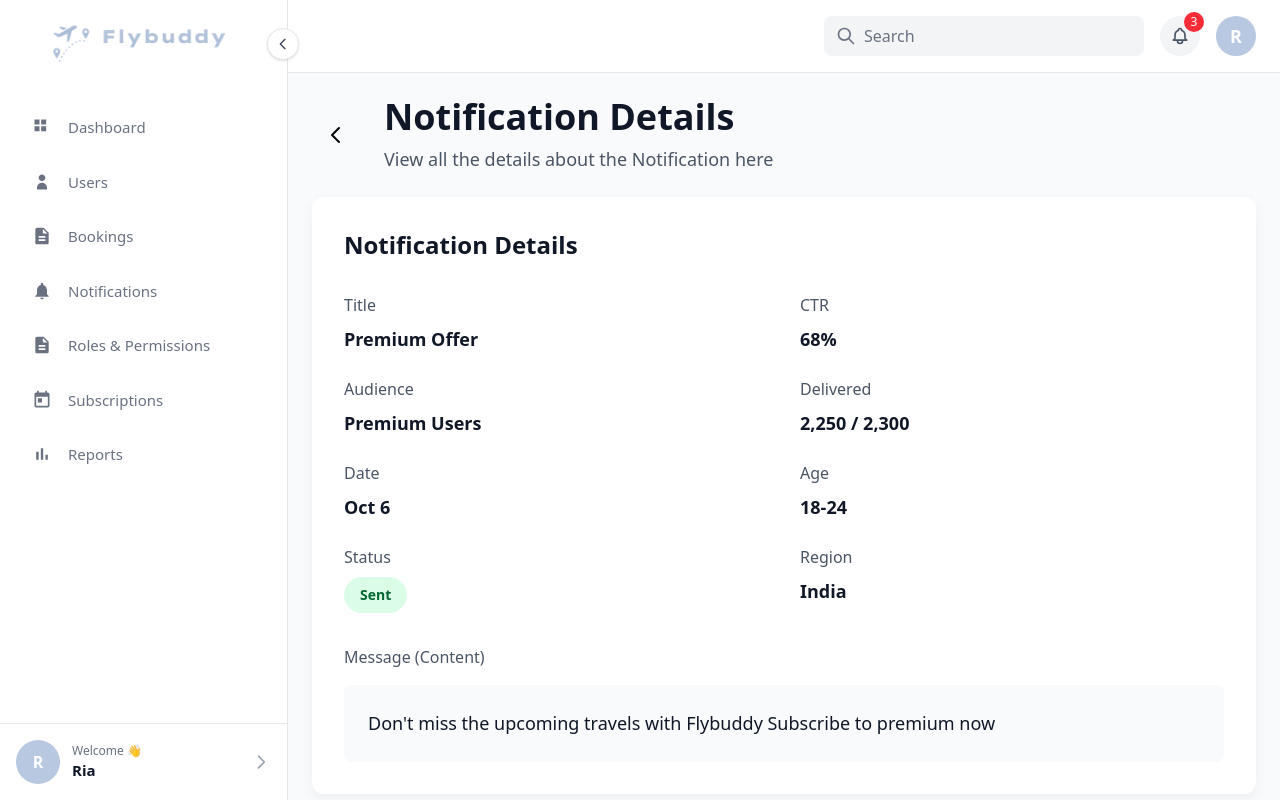
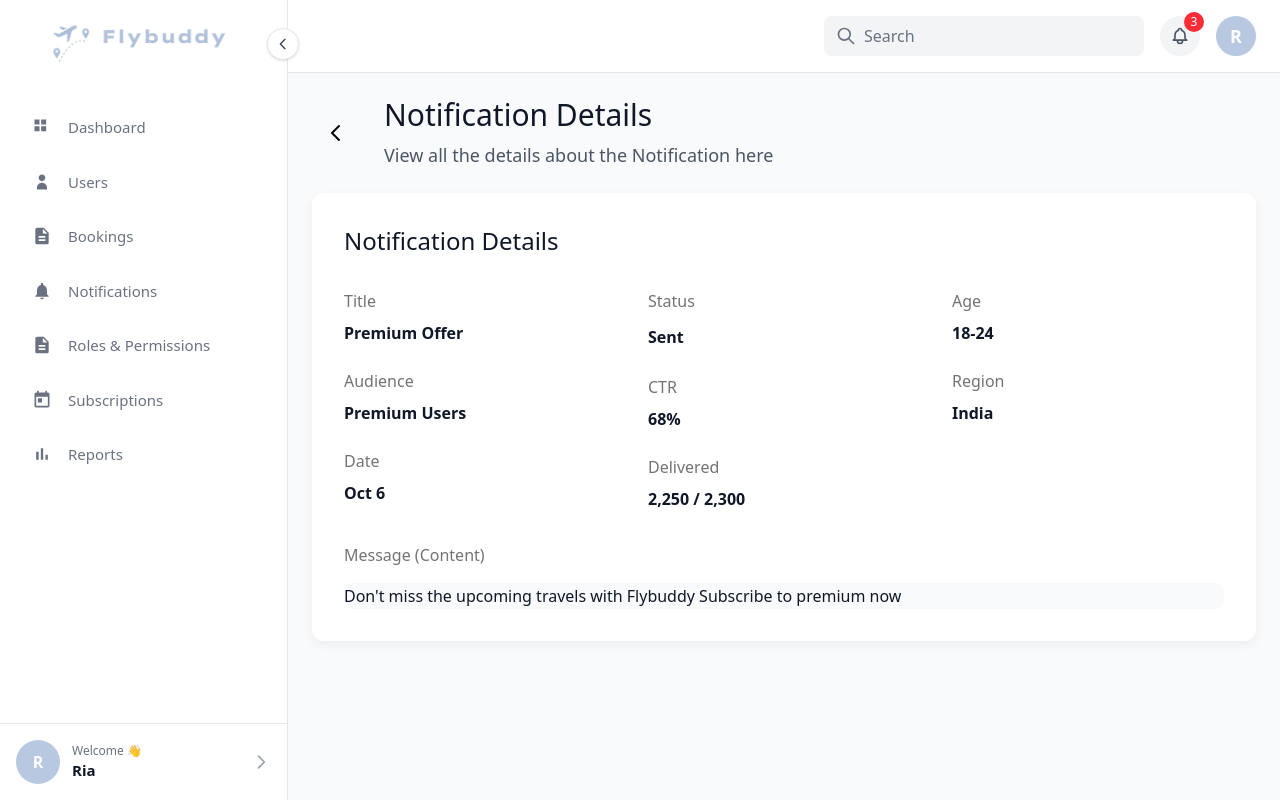
Before and after one commit to kanakk365/FlyBuddy, a React (Vite) app: page /notification-details in a window 1280 px wide. Built offline with nearby package versions, Linux system fonts and the light colour scheme.

Commit message:
fix : notification page

```diff
--- a/src/components/pages/CreateNotification.jsx
+++ b/src/components/pages/CreateNotification.jsx
@@ -5,14 +5,14 @@ import MainLayout from '../common/MainLayout'
 function CreateNotification() {
   const navigate = useNavigate()
   const [formData, setFormData] = useState({
-    title: 'Subscribe now',
-    audience: 'Free Users',
-    channel: 'In app',
-    deliveryOptions: 'Schedule later',
-    scheduleOn: '9 sep . 10:00AM',
-    ageGroup: '18-24',
-    region: 'India',
-    message: 'Don\'t miss the upcoming travels with Flybuddy Subscribe to premium now'
+    title: '',
+    audience: '',
+    channel: '',
+    deliveryOptions: '',
+    scheduleOn: '',
+    ageGroup: '',
+    region: '',
+    message: ''
   })
 
   const audienceOptions = [
@@ -82,7 +82,7 @@ function CreateNotification() {
                   </svg>
                 </button>
                 <div>
-                  <h1 className="text-3xl font-bold text-gray-900">Create Notifications</h1>
+                  <h1 className="text-2xl font-medium text-gray-900">Create Notifications</h1>
                   <p className="text-gray-600 mt-1">
                     Create the Content for users for notifications.
                   </p>
@@ -91,31 +91,33 @@ function CreateNotification() {
 
             {/* Form */}
             <div className="bg-white rounded-xl shadow-[0px_4px_12px_0px_rgba(0,0,0,0.05)] border-[#e7e7e7] p-6">
-              <h3 className="text-lg font-semibold text-gray-900 mb-6">Basic details</h3>
+              <h3 className="text-lg font-semibold text-gray-900 mb-4">Basic details</h3>
+
+              <hr className="border-gray-200 mb-6" />
 
               <div className="grid grid-cols-1 md:grid-cols-2 gap-6">
                 {/* Left Column */}
                 <div className="space-y-6">
                   {/* Notification Title */}
                   <div>
-                    <label className="block text-sm font-medium text-gray-700 mb-2">Notification Title</label>
+                    <label className="block text-sm font-medium text-black mb-4">Notification Title</label>
                     <input
                       type="text"
                       value={formData.title}
                       onChange={(e) => handleInputChange('title', e.target.value)}
                       placeholder="Short heading (max 50 chars)"
-                      className="w-full px-3 py-2 bg-gray-50 rounded-lg focus:ring-2 focus:ring-blue-500 focus:bg-white transition-colors"
+                      className="w-full px-3 py-2 bg-[#f0f3f7] rounded-lg focus:outline-none transition-colors"
                       maxLength={50}
                     />
                   </div>
 
                   {/* Audience */}
                   <div>
-                    <label className="block text-sm font-medium text-gray-700 mb-2">Audience</label>
+                    <label className="block text-sm font-medium text-black mb-4">Audience</label>
                     <select
                       value={formData.audience}
                       onChange={(e) => handleInputChange('audience', e.target.value)}
-                      className="w-full px-3 py-2 bg-gray-50 rounded-lg focus:ring-2 focus:ring-blue-500 focus:bg-white transition-colors"
+                      className="w-full px-3 py-2 bg-[#f0f3f7] rounded-lg focus:outline-none transition-colors"
                     >
                       {audienceOptions.map((option) => (
                         <option key={option} value={option}>{option}</option>
@@ -125,11 +127,11 @@ function CreateNotification() {
 
                   {/* Choose Channel */}
                   <div>
-                    <label className="block text-sm font-medium text-gray-700 mb-2">Choose Channel</label>
+                    <label className="block text-sm font-medium text-black mb-4">Choose Channel</label>
                     <select
                       value={formData.channel}
                       onChange={(e) => handleInputChange('channel', e.target.value)}
-                      className="w-full px-3 py-2 bg-gray-50 rounded-lg focus:ring-2 focus:ring-blue-500 focus:bg-white transition-colors"
+                      className="w-full px-3 py-2 bg-[#f0f3f7] rounded-lg focus:outline-none transition-colors"
                     >
                       {channelOptions.map((option) => (
                         <option key={option} value={option}>{option}</option>
@@ -139,11 +141,11 @@ function CreateNotification() {
 
                   {/* Delivery Options */}
                   <div>
-                    <label className="block text-sm font-medium text-gray-700 mb-2">Delivery Options</label>
+                    <label className="block text-sm font-medium text-black mb-4">Delivery Options</label>
                     <select
                       value={formData.deliveryOptions}
                       onChange={(e) => handleInputChange('deliveryOptions', e.target.value)}
-                      className="w-full px-3 py-2 bg-gray-50 rounded-lg focus:ring-2 focus:ring-blue-500 focus:bg-white transition-colors"
+                      className="w-full px-3 py-2 bg-[#f0f3f7] rounded-lg focus:outline-none transition-colors"
                     >
                       {deliveryOptions.map((option) => (
                         <option key={option} value={option}>{option}</option>
@@ -156,14 +158,14 @@ function CreateNotification() {
                 <div className="space-y-6">
                   {/* Schedule on */}
                   <div>
-                    <label className="block text-sm font-medium text-gray-700 mb-2">Schedule on</label>
+                    <label className="block text-sm font-medium text-black mb-4">Schedule on</label>
                     <div className="relative">
                       <input
                         type="text"
                         value={formData.scheduleOn}
                         onChange={(e) => handleInputChange('scheduleOn', e.target.value)}
                         placeholder="Schedule Time and date"
-                        className="w-full px-3 py-2 pr-10 bg-gray-50 rounded-lg focus:ring-2 focus:ring-blue-500 focus:bg-white transition-colors"
+                        className="w-full px-3 py-2 pr-10 bg-[#f0f3f7] rounded-lg focus:outline-none transition-colors"
                       />
                       <svg className="absolute right-3 top-1/2 transform -translate-y-1/2 w-4 h-4 text-gray-400" fill="none" stroke="currentColor" viewBox="0 0 24 24">
                         <path strokeLinecap="round" strokeLinejoin="round" strokeWidth={2} d="M8 7V3m8 4V3m-9 8h10M5 21h14a2 2 0 002-2V7a2 2 0 00-2-2H5a2 2 0 00-2 2v12a2 2 0 002 2z" />
@@ -173,11 +175,11 @@ function CreateNotification() {
 
                   {/* Age group - Single select */}
                   <div>
-                    <label className="block text-sm font-medium text-gray-700 mb-2">Age group</label>
+                    <label className="block text-sm font-medium text-black mb-4">Age group</label>
                     <select
                       value={formData.ageGroup}
                       onChange={(e) => handleInputChange('ageGroup', e.target.value)}
-                      className="w-full px-3 py-2 bg-gray-50 rounded-lg focus:ring-2 focus:ring-blue-500 focus:bg-white transition-colors"
+                      className="w-full px-3 py-2 bg-[#f0f3f7] rounded-lg focus:outline-none transition-colors"
                     >
                       {ageGroupOptions.map((option) => (
                         <option key={option} value={option}>{option}</option>
@@ -187,11 +189,11 @@ function CreateNotification() {
 
                   {/* Region - Single select */}
                   <div>
-                    <label className="block text-sm font-medium text-gray-700 mb-2">Region</label>
+                    <label className="block text-sm font-medium text-black mb-4">Region</label>
                     <select
                       value={formData.region}
                       onChange={(e) => handleInputChange('region', e.target.value)}
-                      className="w-full px-3 py-2 bg-gray-50 rounded-lg focus:ring-2 focus:ring-blue-500 focus:bg-white transition-colors"
+                      className="w-full px-3 py-2 bg-[#f0f3f7] rounded-lg focus:outline-none transition-colors"
                     >
                       {regionOptions.map((option) => (
                         <option key={option} value={option}>{option}</option>
@@ -203,13 +205,13 @@ function CreateNotification() {
 
               {/* Message (content) - Full width */}
               <div className="mt-6">
-                <label className="block text-sm font-medium text-gray-700 mb-2">Message (content)</label>
+                <label className="block text-sm font-medium text-black mb-4">Message (content)</label>
                 <textarea
                   value={formData.message}
                   onChange={(e) => handleInputChange('message', e.target.value)}
                   placeholder="Main content or announcement"
                   rows={4}
-                  className="w-full px-3 py-2 bg-gray-50 rounded-lg focus:ring-2 focus:ring-blue-500 focus:bg-white transition-colors resize-none"
+                  className="w-full px-3 py-2 bg-[#f0f3f7] rounded-lg focus:outline-none transition-colors resize-none"
                 />
               </div>
             </div>
@@ -218,15 +220,15 @@ function CreateNotification() {
             <div className="flex justify-end space-x-4 mt-6">
               <button
                 onClick={handleCancel}
-                className="px-6 py-2 bg-red-500 text-white rounded-lg hover:bg-red-600 transition-colors"
+                className="px-6 py-2 bg-red-600 text-white rounded-full hover:bg-red-700 transition-colors"
               >
                 Cancel
               </button>
               <button
                 onClick={handleSchedule}
-                className="px-6 py-2 bg-green-500 text-white rounded-lg hover:bg-green-600 transition-colors"
+                className="px-6 py-2 bg-green-600 text-white rounded-full hover:bg-green-700 transition-colors"
               >
-                Schedule
+                {formData.deliveryOptions === 'Send now' ? 'Send now' : 'Schedule'}
               </button>
             </div>
         </div>
--- a/src/components/pages/NotificationDetails.jsx
+++ b/src/components/pages/NotificationDetails.jsx
@@ -15,13 +15,6 @@ function NotificationDetails() {
     message: 'Don\'t miss the upcoming travels with Flybuddy Subscribe to premium now'
   }
 
-  const metrics = {
-    totalReach: '2,140',
-    delivered: '2,100',
-    clicked: '1,250',
-    clickedPercentage: '59%',
-    notDelivered: '40'
-  }
 
   return (
     <MainLayout>
@@ -37,7 +30,7 @@ function NotificationDetails() {
                   </svg>
                 </button>
                 <div>
-                  <h1 className="text-4xl font-bold text-gray-900">Notification Details</h1>
+                  <h1 className="text-3xl font-medium text-gray-900">Notification Details</h1>
                   <p className="text-lg text-gray-600 mt-2">
                     View all the details about the Notification here
                   </p>
@@ -46,63 +39,66 @@ function NotificationDetails() {
 
             {/* Notification Details Card */}
             <div className="bg-white rounded-xl shadow-[0px_4px_12px_0px_rgba(0,0,0,0.05)] border-[#e7e7e7] p-8">
-              <h3 className="text-2xl font-bold text-gray-900 mb-8">Notification Details</h3>
+              <h3 className="text-2xl font-medium text-gray-900 mb-8">Notification Details</h3>
 
-              <div className="grid grid-cols-1 md:grid-cols-2 gap-8">
-                {/* Left Column */}
+              <div className="grid grid-cols-1 md:grid-cols-3 gap-8">
+                {/* Column 1 */}
                 <div className="space-y-6">
                   <div>
-                    <label className="block text-base font-medium text-gray-600 mb-2">Title</label>
-                    <p className="text-lg font-semibold text-gray-900">{notificationData.title}</p>
+                    <label className="block text-base  text-neutral-500 mb-2">Title</label>
+                    <p className="text-base font-semibold text-gray-900">{notificationData.title}</p>
                   </div>
 
                   <div>
-                    <label className="block text-base font-medium text-gray-600 mb-2">Audience</label>
-                    <p className="text-lg font-semibold text-gray-900">{notificationData.audience}</p>
+                    <label className="block text-base  text-neutral-500 mb-2">Audience</label>
+                    <p className="text-base font-semibold text-gray-900">{notificationData.audience}</p>
                   </div>
 
                   <div>
-                    <label className="block text-base font-medium text-gray-600 mb-2">Date</label>
-                    <p className="text-lg font-semibold text-gray-900">{notificationData.date}</p>
+                    <label className="block text-base  text-neutral-500 mb-2">Date</label>
+                    <p className="text-base font-semibold text-gray-900">{notificationData.date}</p>
+                  </div>
+                </div>
+
+                {/* Column 2 */}
+                <div className="space-y-6">
+                  <div>
+                    <label className="block text-base  text-neutral-500 mb-2">Status</label>
+                    <span className="text-base font-semibold text-gray-900 ">
+                      {notificationData.status}
+                    </span>
                   </div>
 
                   <div>
-                    <label className="block text-base font-medium text-gray-600 mb-2">Status</label>
-                    <span className="inline-flex items-center px-4 py-2 rounded-full text-sm font-semibold bg-green-100 text-green-800">
-                      {notificationData.status}
-                    </span>
+                    <label className="block text-base  text-neutral-500 mb-2">CTR</label>
+                    <p className="text-base font-semibold text-gray-900">68%</p>
+                  </div>
+
+                  <div>
+                    <label className="block text-base  text-neutral-500 mb-2">Delivered</label>
+                    <p className="text-base font-semibold text-gray-900">2,250 / 2,300</p>
                   </div>
                 </div>
 
-                {/* Right Column */}
+                {/* Column 3 */}
                 <div className="space-y-6">
                   <div>
-                    <label className="block text-base font-medium text-gray-600 mb-2">CTR</label>
-                    <p className="text-lg font-semibold text-gray-900">68%</p>
+                    <label className="block text-base  text-neutral-500 mb-2">Age</label>
+                    <p className="text-base font-semibold text-gray-900">{notificationData.age}</p>
                   </div>
 
                   <div>
-                    <label className="block text-base font-medium text-gray-600 mb-2">Delivered</label>
-                    <p className="text-lg font-semibold text-gray-900">2,250 / 2,300</p>
-                  </div>
-
-                  <div>
-                    <label className="block text-base font-medium text-gray-600 mb-2">Age</label>
-                    <p className="text-lg font-semibold text-gray-900">{notificationData.age}</p>
-                  </div>
-
-                  <div>
-                    <label className="block text-base font-medium text-gray-600 mb-2">Region</label>
-                    <p className="text-lg font-semibold text-gray-900">{notificationData.region}</p>
+                    <label className="block text-base  text-neutral-500 mb-2">Region</label>
+                    <p className="text-base font-semibold text-gray-900">{notificationData.region}</p>
                   </div>
                 </div>
               </div>
 
               {/* Message Content - Full width */}
               <div className="mt-8">
-                <label className="block text-base font-medium text-gray-600 mb-4">Message (Content)</label>
-                <div className="bg-gray-50 rounded-lg p-6">
-                  <p className="text-lg font-medium text-gray-900 leading-relaxed">{notificationData.message}</p>
+                <label className="block text-base  text-neutral-500 mb-4">Message (Content)</label>
+                <div className="bg-gray-50 rounded-lg ">
+                  <p className="text-base font-medium text-gray-900 leading-relaxed">{notificationData.message}</p>
                 </div>
               </div>
             </div>
```
